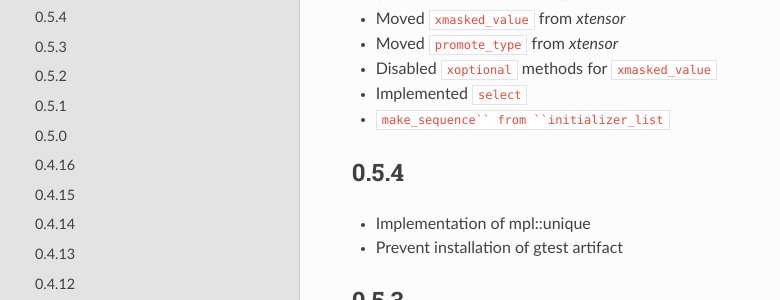
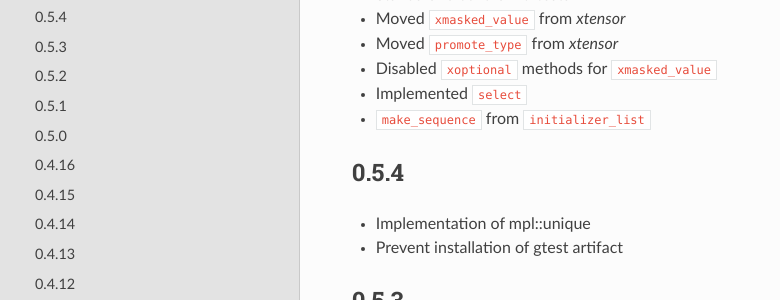
Before and after one commit to xtensor-stack/xtl, a Sphinx documentation site: the page built from docs/source/changelog.rst, in a window 1280 px wide and 900 px high, scrolled down 497 px. Shown: the part 147-447 px from the top of the window, without its empty margins (0-780 px from the left). Built offline with Sphinx 7.4.7 and the Read the Docs theme 2.0.0, drawn with Linux system fonts in a browser that asks for light colours.

Commit message:
Correct a typo in release notes.

```diff
--- a/docs/source/changelog.rst
+++ b/docs/source/changelog.rst
@@ -34,7 +34,7 @@ Changelog
 - Moved ``promote_type`` from `xtensor`
 - Disabled ``xoptional`` methods for ``xmasked_value``
 - Implemented ``select``
-- ``make_sequence`̀  from ``initializer_list``
+- ``make_sequence``  from ``initializer_list``
 
 0.5.4
 -----
```
